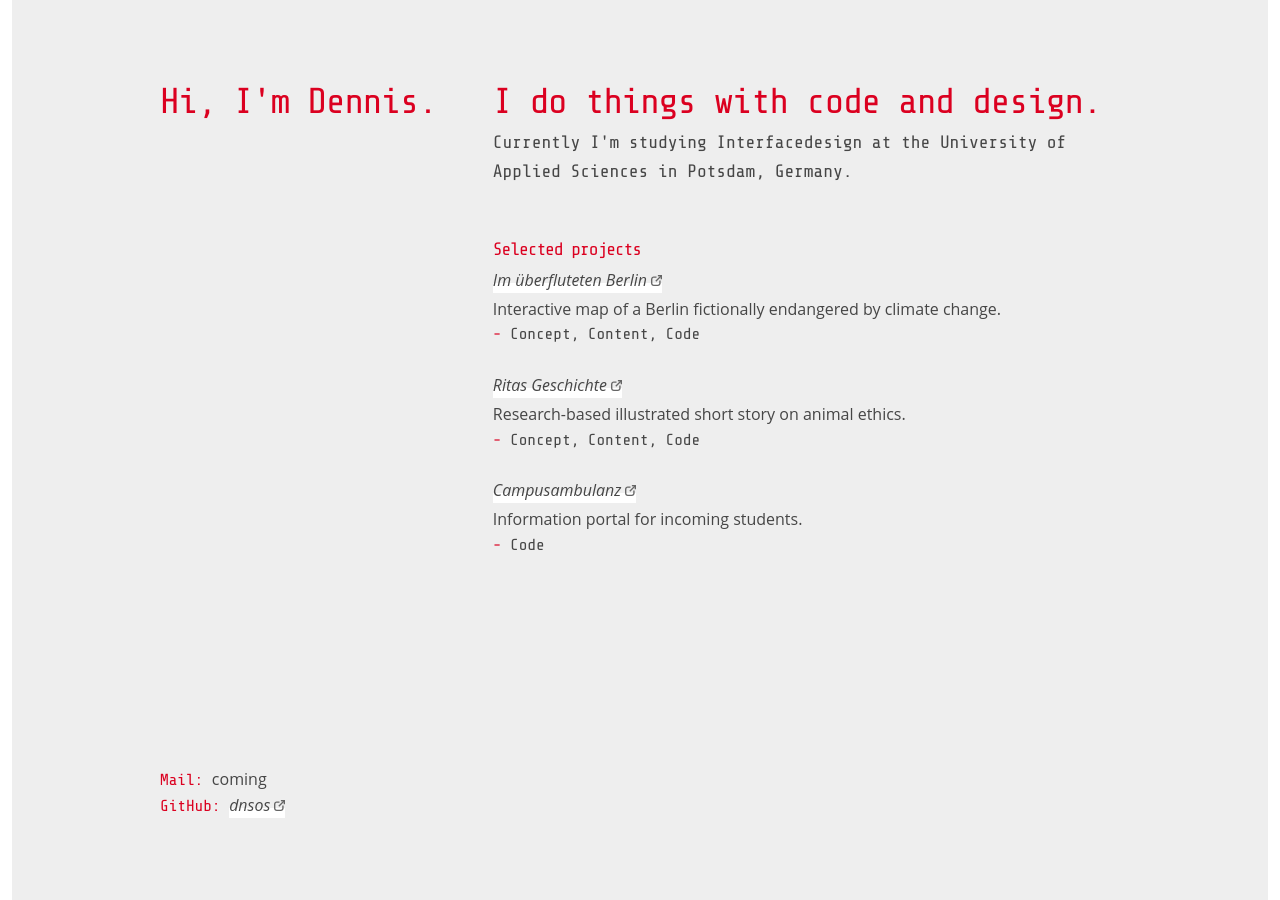
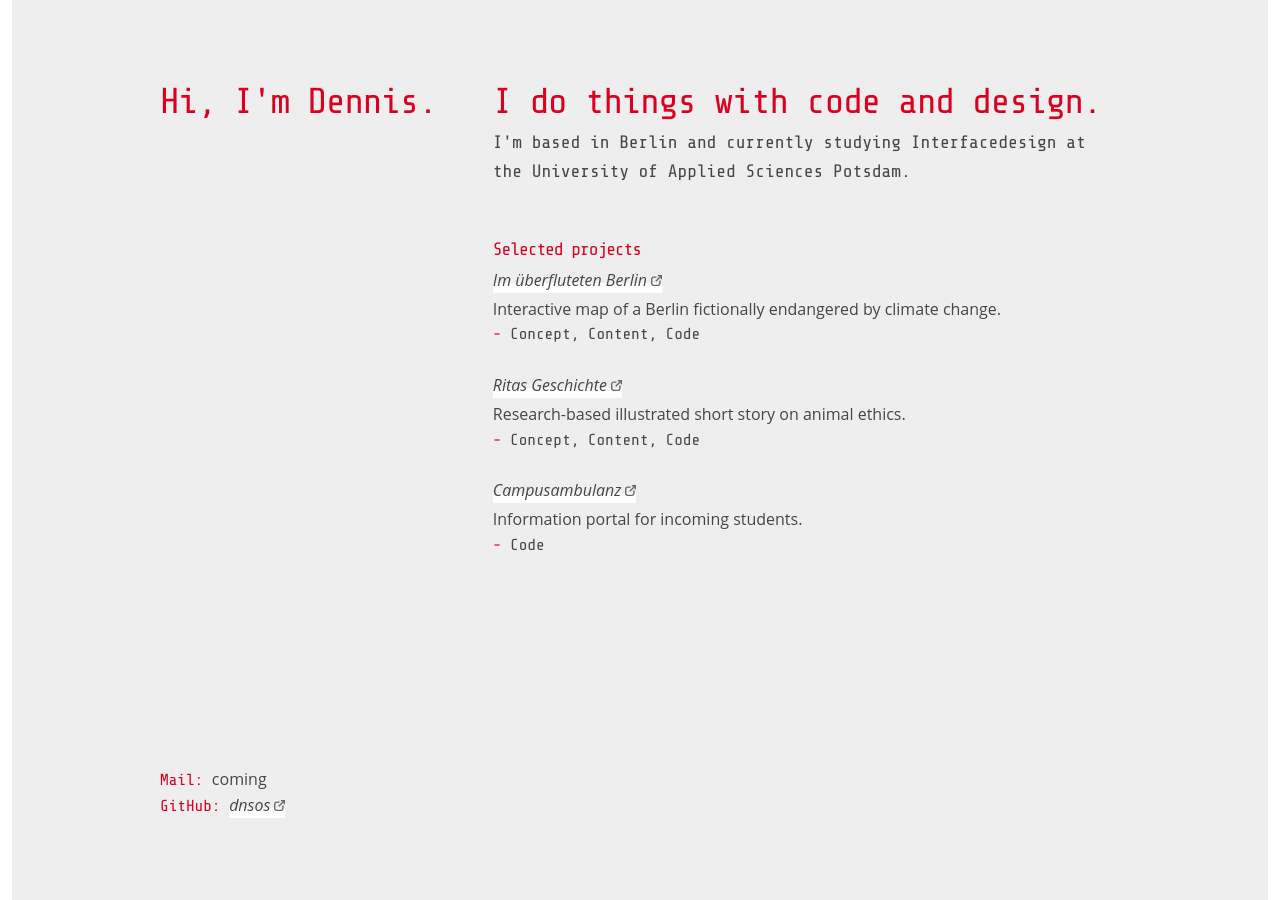
Before and after one commit to dnsos/deinns, a Jekyll site: the page built from index.html, in a window 1280 px wide. Built offline with Jekyll 4.4.1, drawn with Linux system fonts in a browser that asks for light colours.

Commit message:
Changed favicon and some information

```diff
--- a/_includes/main.html
+++ b/_includes/main.html
@@ -8,7 +8,7 @@
 
     <section class="intro">
       <h1>I do things with code and design.</h1>
-      <p>Currently I'm studying Interfacedesign at the University of Applied Sciences in Potsdam, Germany.</p>
+      <p>I'm based in Berlin and currently studying Interfacedesign at the University of Applied Sciences Potsdam.</p>
     </section>
 
     {% include projects.html %}
--- a/index.html
+++ b/index.html
@@ -1,6 +1,6 @@
 ---
 layout: default
-title: deinns | Dennis | Coding, Interfacedesign, Webdesign
+title: I'm Dennis, Interfacedesigner from Berlin
 excerpt: Hi, I'm Dennis. I do things with code and design.
 author: Dennis
 ---
```
Also changed, not shown: favicon.ico.
